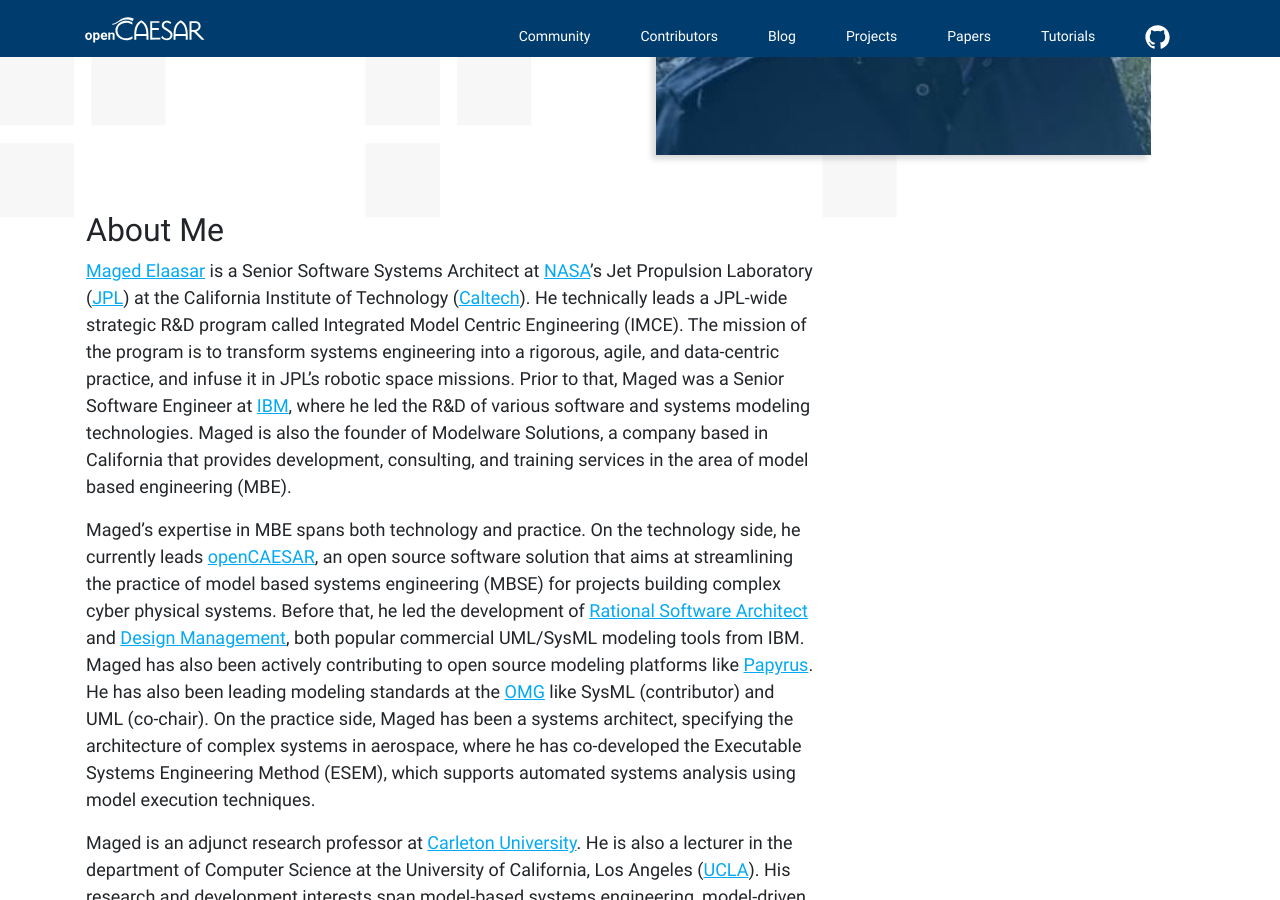
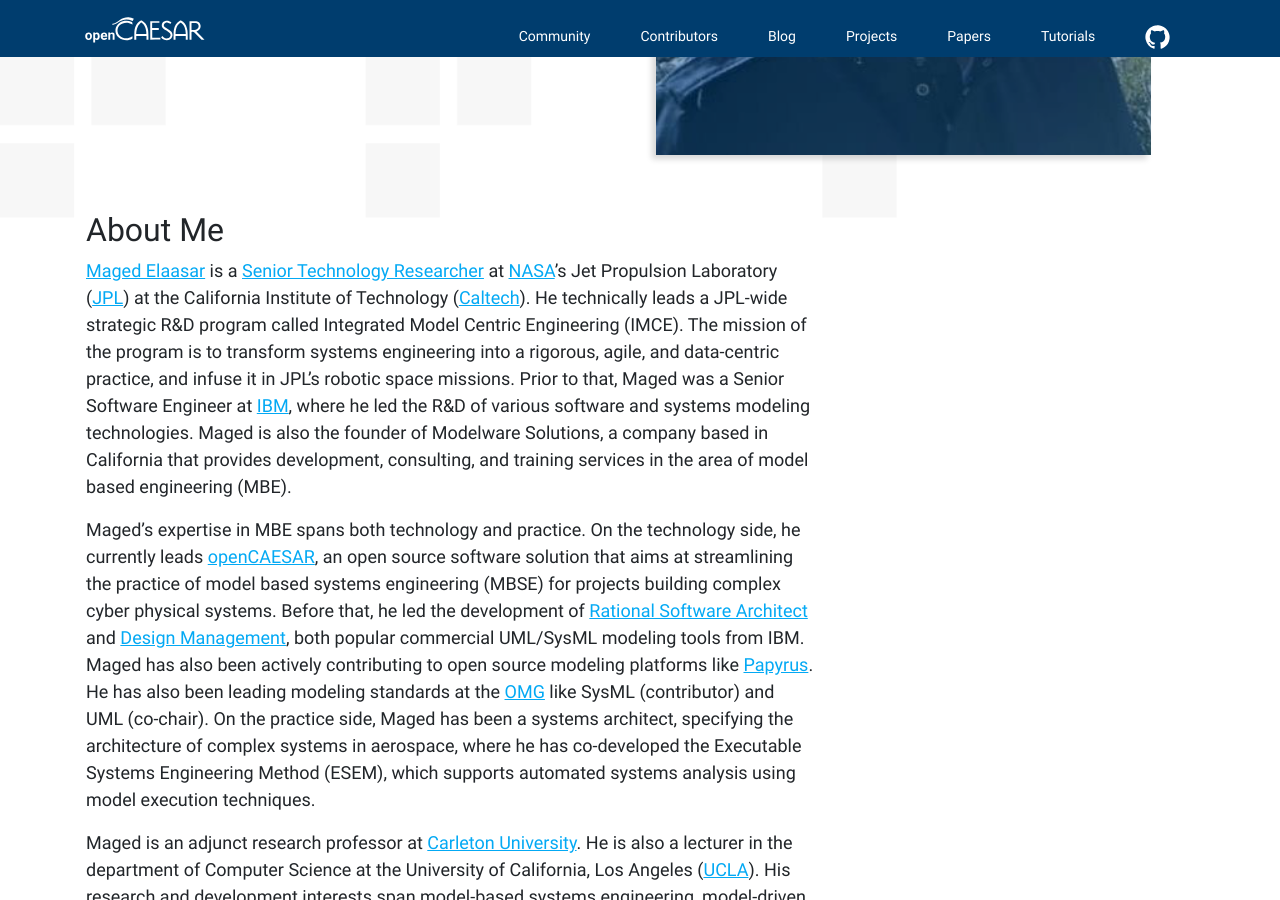
Before and after one commit to opencaesar/opencaesar.github.io, a Jekyll site: the page built from _contributors/Maged Elaasar.md, in a window 1280 px wide and 900 px high, scrolled down 471 px. Built offline with Jekyll 4.4.1, drawn with Linux system fonts in a browser that asks for light colours; nearby versions of some CDN libraries.

Commit message:
update maged profile

```diff
--- a/_contributors/Maged Elaasar.md
+++ b/_contributors/Maged Elaasar.md
@@ -12,7 +12,7 @@
 
 ## About Me
 
-[Maged Elaasar](http://magedelaasar.com/) is a Senior Software Systems Architect at [NASA](https://www.nasa.gov/)’s Jet Propulsion Laboratory ([JPL](https://www.jpl.nasa.gov/)) at the California Institute of Technology ([Caltech](https://www.caltech.edu/)). He technically leads a JPL-wide strategic R&D program called Integrated Model Centric Engineering (IMCE). The mission of the program is to transform systems engineering into a rigorous, agile, and data-centric practice, and infuse it in JPL’s robotic space missions. Prior to that, Maged was a Senior Software Engineer at [IBM](https://www.ibm.com), where he led the R&D of various software and systems modeling technologies. Maged is also the founder of Modelware Solutions, a company based in California that provides development, consulting, and training services in the area of model based engineering (MBE).
+[Maged Elaasar](http://magedelaasar.com/) is a [Senior Technology Researcher](https://scienceandtechnology.jpl.nasa.gov/dr-maged-elaasar) at [NASA](https://www.nasa.gov/)’s Jet Propulsion Laboratory ([JPL](https://www.jpl.nasa.gov/)) at the California Institute of Technology ([Caltech](https://www.caltech.edu/)). He technically leads a JPL-wide strategic R&D program called Integrated Model Centric Engineering (IMCE). The mission of the program is to transform systems engineering into a rigorous, agile, and data-centric practice, and infuse it in JPL’s robotic space missions. Prior to that, Maged was a Senior Software Engineer at [IBM](https://www.ibm.com), where he led the R&D of various software and systems modeling technologies. Maged is also the founder of Modelware Solutions, a company based in California that provides development, consulting, and training services in the area of model based engineering (MBE).
 
 Maged’s expertise in MBE spans both technology and practice. On the technology side, he currently leads [openCAESAR](https://opencaesar.github.io/), an open source software solution that aims at streamlining the practice of model based systems engineering (MBSE) for projects building complex cyber physical systems. Before that, he led the development of [Rational Software Architect](https://en.wikipedia.org/wiki/Rational_Software_Architect) and [Design Management](https://jazz.net/products/design-management/), both popular commercial UML/SysML modeling tools from IBM. Maged has also been actively contributing to open source modeling platforms like [Papyrus](https://www.eclipse.org/papyrus/). He has also been leading modeling standards at the [OMG](https://omg.org/) like SysML (contributor) and UML (co-chair). On the practice side, Maged has been a systems architect, specifying the architecture of complex systems in aerospace, where he has co-developed the Executable Systems Engineering Method (ESEM), which supports automated systems analysis using model execution techniques.
 
```
